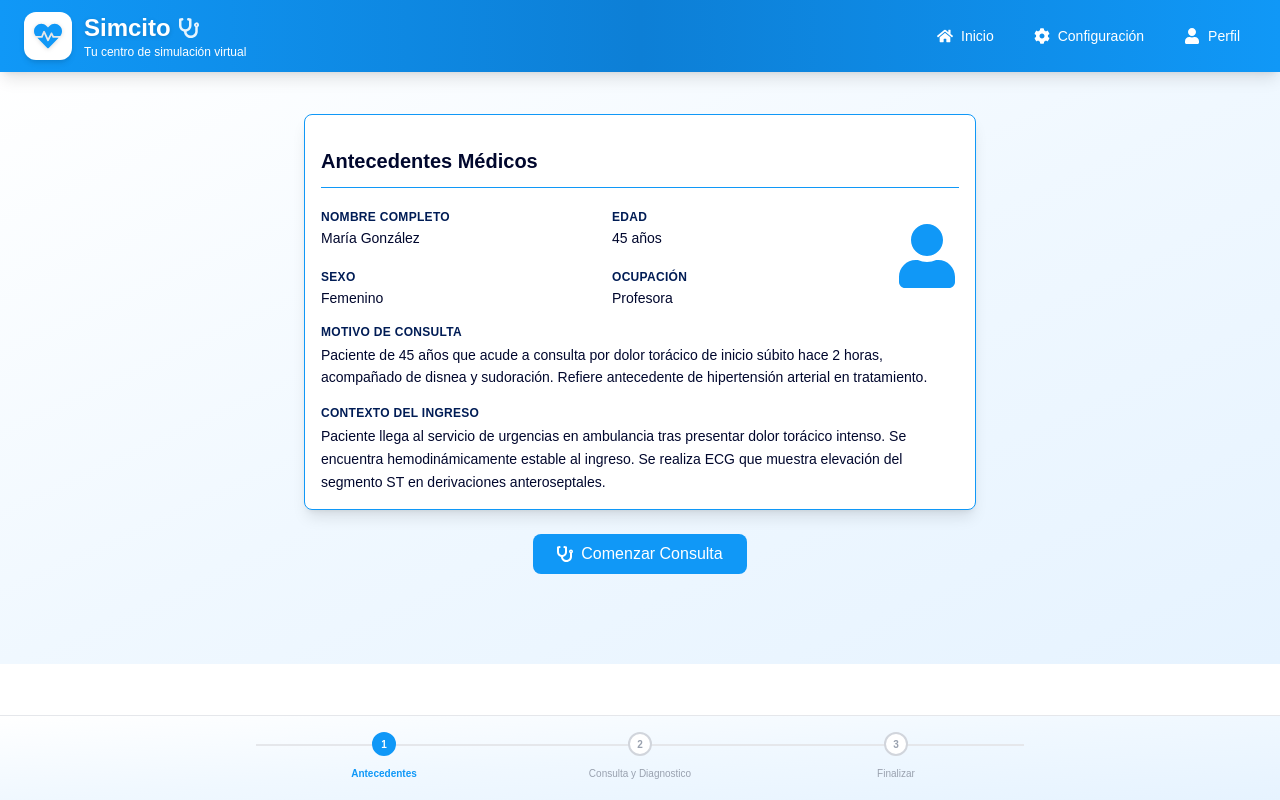
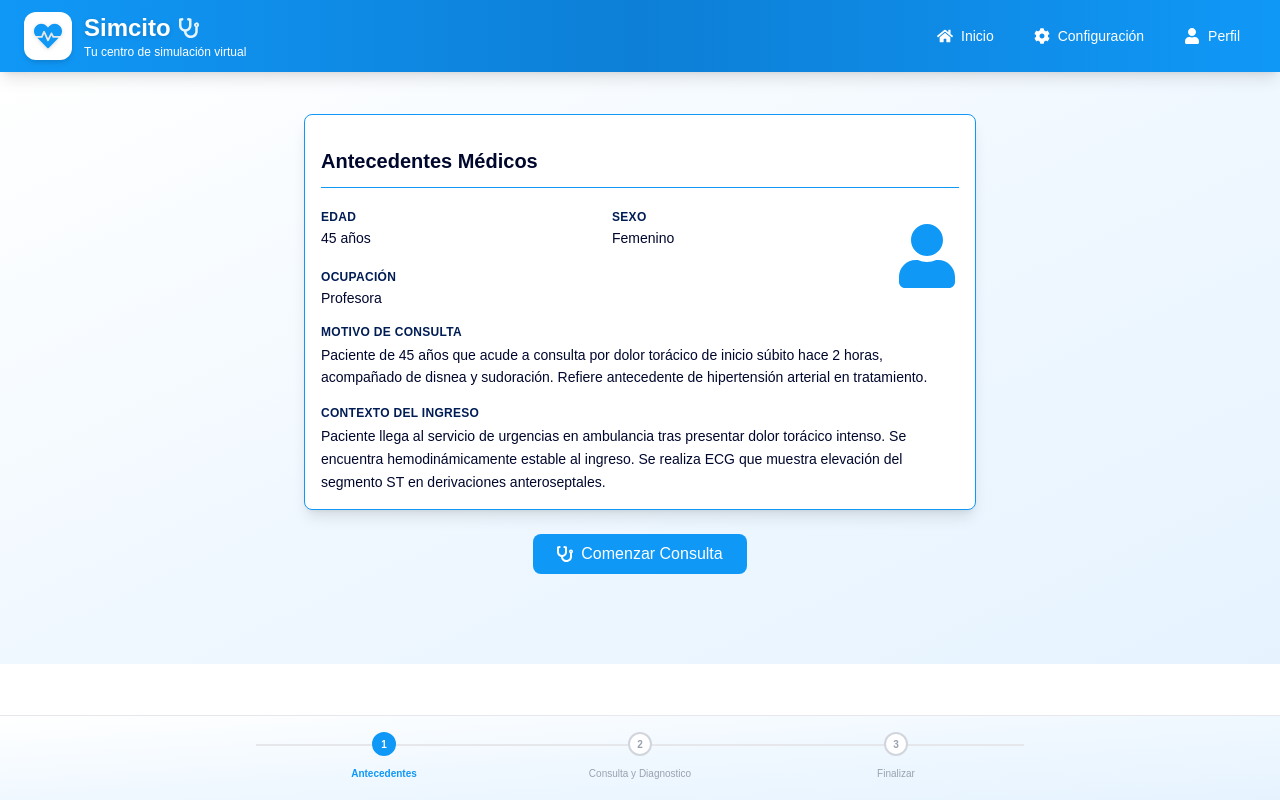
Before and after one commit to platanus-hack/platanus-hack-25-team-13, a Next.js app: page /anamnesis in a window 1280 px wide. Built offline with nearby package versions, Linux system fonts and the light colour scheme.

Commit message:
feat: nombre completo borrado de antecedentes clinicos

```diff
--- a/app/anamnesis/page.tsx
+++ b/app/anamnesis/page.tsx
@@ -319,7 +319,6 @@ export default function AnamnesisPage() {
         {currentStep === 0 && (
           <div className="flex flex-col items-center justify-center min-h-[60vh] mt-4">
             <AntecedentesMedicos
-              nombre={finalPacienteData.nombre}
               edad={finalPacienteData.edad}
               sexo={finalPacienteData.sexo}
               ocupacion={finalPacienteData.ocupacion}
--- a/components/anamnesis/AntecedentesMedicos.tsx
+++ b/components/anamnesis/AntecedentesMedicos.tsx
@@ -1,7 +1,6 @@
 import { FaUser } from "react-icons/fa";
 
 interface AntecedentesMedicosProps {
-  nombre: string;
   edad: number;
   sexo: string;
   ocupacion: string;
@@ -10,7 +9,6 @@ interface AntecedentesMedicosProps {
 }
 
 export default function AntecedentesMedicos({
-  nombre,
   edad,
   sexo,
   ocupacion,
@@ -25,13 +23,6 @@ export default function AntecedentesMedicos({
 
       <div className="flex gap-2 mb-4 items-center">
         <div className="flex-1 grid grid-cols-1 md:grid-cols-2 gap-4">
-          <div className="space-y-1">
-            <label className="text-xs font-semibold text-[#001c55] uppercase tracking-wide">
-              Nombre completo
-            </label>
-            <p className="text-sm text-[#00072d]">{nombre}</p>
-          </div>
-
           <div className="space-y-1">
             <label className="text-xs font-semibold text-[#001c55] uppercase tracking-wide">
               Edad
```
